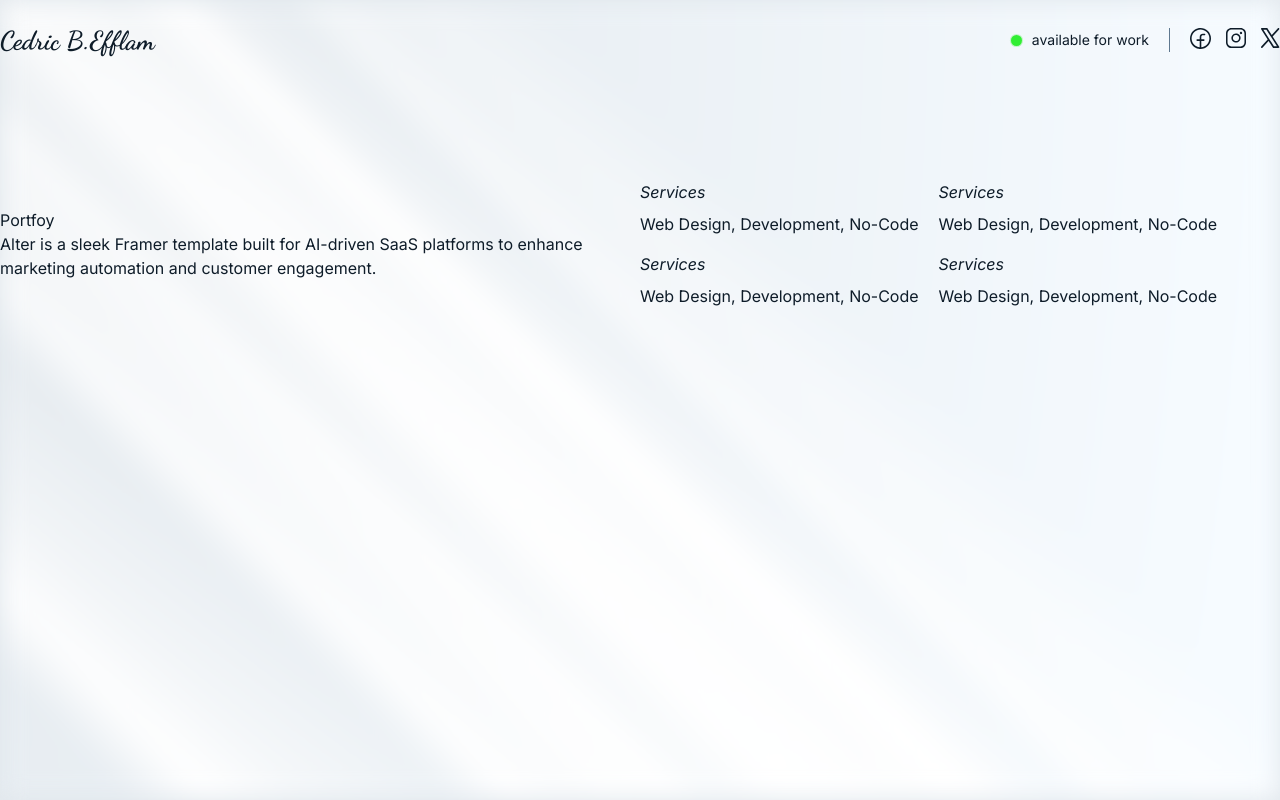
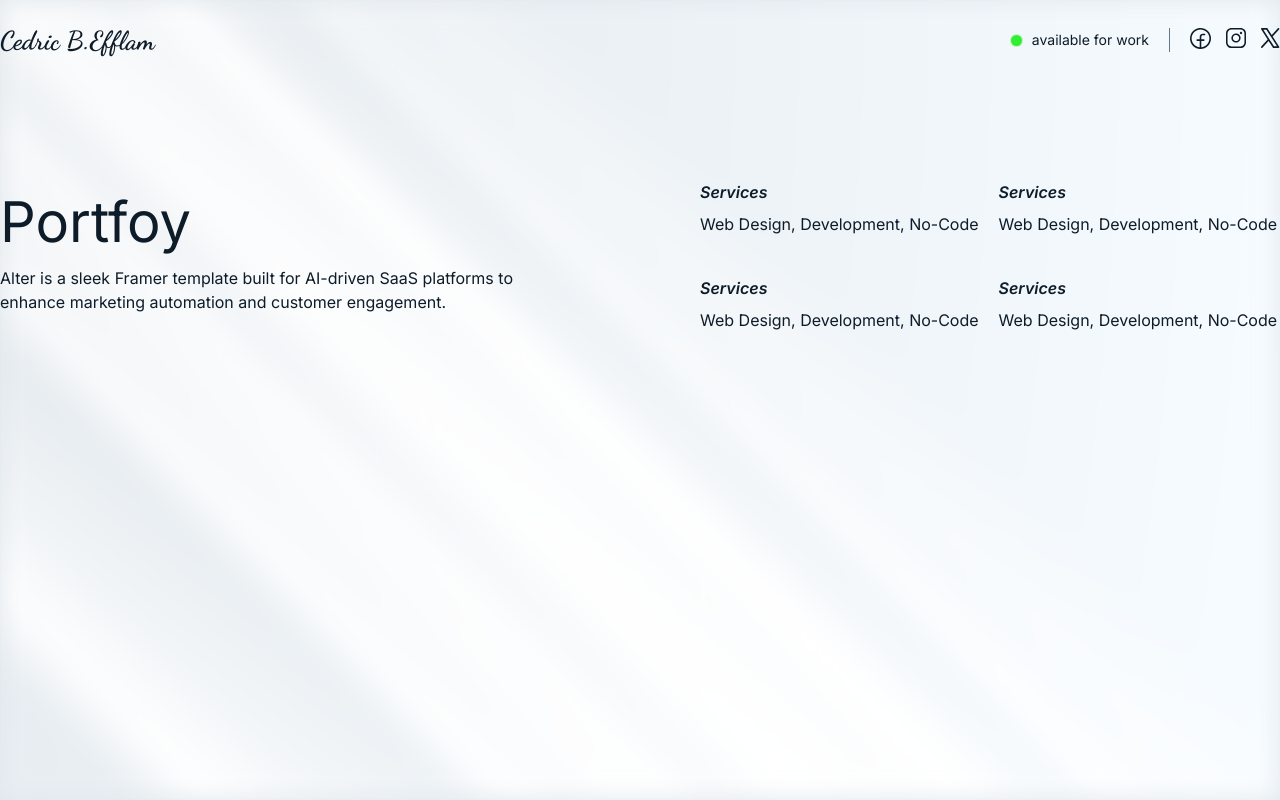
Before and after one commit to ask0ldd/FolioV2, a React (Vite) app: page /project in a window 1280 px wide. Built offline with nearby package versions, Linux system fonts and the light colour scheme.

Commit message:
*edit* front / summary : improved styling

```diff
--- a/src/pages/project/sections/Summary.tsx
+++ b/src/pages/project/sections/Summary.tsx
@@ -1,25 +1,28 @@
 function Summary(){
     return(
-        <section className="flex flex-row w-full items-center py-[75px] md:py-[100px] px-[20px] md:px-0 max-w-[1280px]">
-            <div className="flex flex-col w-[50%] max-w-[50%]">
-                <h1>Portfoy</h1>
-                <span>Alter is a sleek Framer template built for AI-driven SaaS platforms to enhance marketing automation and customer engagement.</span>
+        <section className="flex flex-row w-full items-center py-[75px] md:py-[100px] px-[20px] md:px-0 max-w-[1280px] gap-x-[120px]">
+            <div className="flex flex-col flex-1 max-w-[50%]">
+                <div className="flex flex-col gap-y-[20px]">
+                    <h1 className="dm-sans text-[36px] leading-[3rem] md:text-[44px] xl:text-[56px]">Portfoy</h1>
+                    <span>Alter is a sleek Framer template built for AI-driven SaaS platforms to enhance marketing automation and customer engagement.</span>
+                </div>
+
             </div>
-            <div className="flex flex-row flex-wrap w-[50%] max-w-[50%] gap-x-[20px] gap-y-[16px]">
+            <div className="flex flex-row flex-wrap flex-1 max-w-[50%] gap-x-[20px] gap-y-[40px]">
                 <div className="flex flex-col max-w-[50%] gap-y-[8px]">
-                    <em>Services</em>
+                    <em className="font-semibold">Services</em>
                     <span>Web Design, Development, No-Code</span>
                 </div>
                 <div className="flex flex-col max-w-[50%] gap-y-[8px]">
-                    <em>Services</em>
+                    <em className="font-semibold">Services</em>
                     <span>Web Design, Development, No-Code</span>
                 </div>
                 <div className="flex flex-col max-w-[50%] gap-y-[8px]">
-                    <em>Services</em>
+                    <em className="font-semibold">Services</em>
                     <span>Web Design, Development, No-Code</span>
                 </div>
                 <div className="flex flex-col max-w-[50%] gap-y-[8px]">
-                    <em>Services</em>
+                    <em className="font-semibold">Services</em>
                     <span>Web Design, Development, No-Code</span>
                 </div>
             </div>
```
